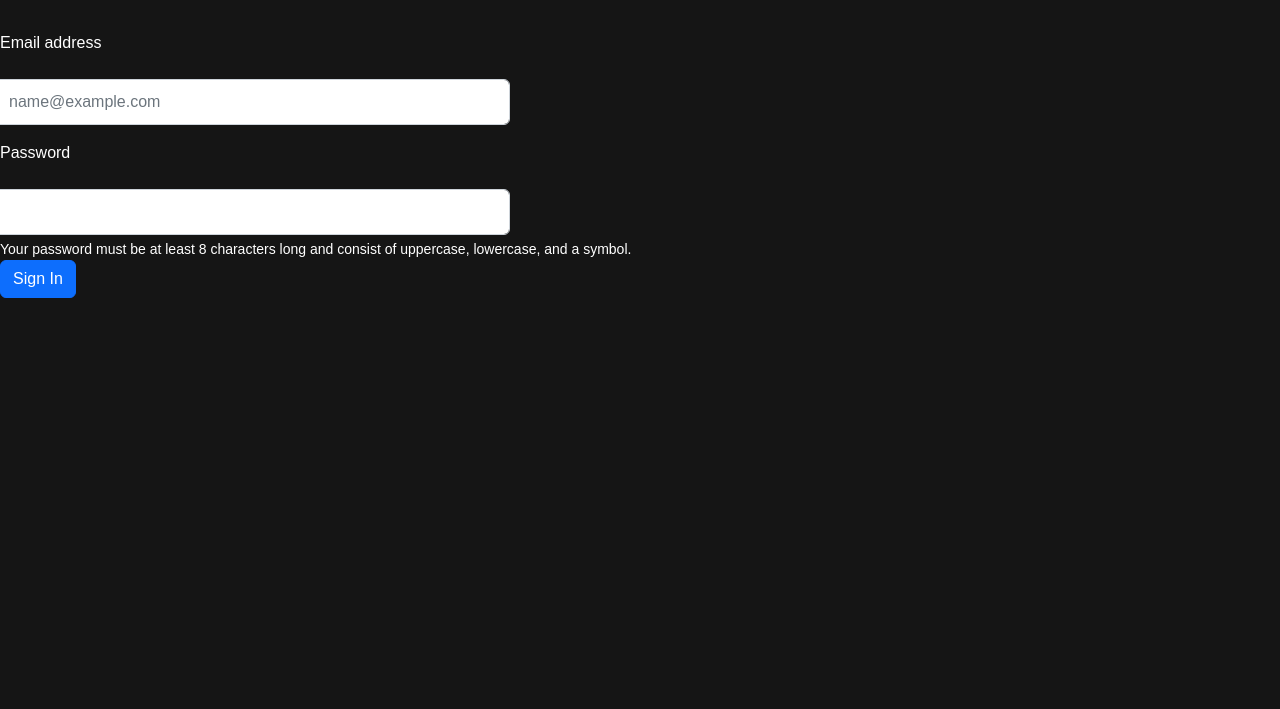
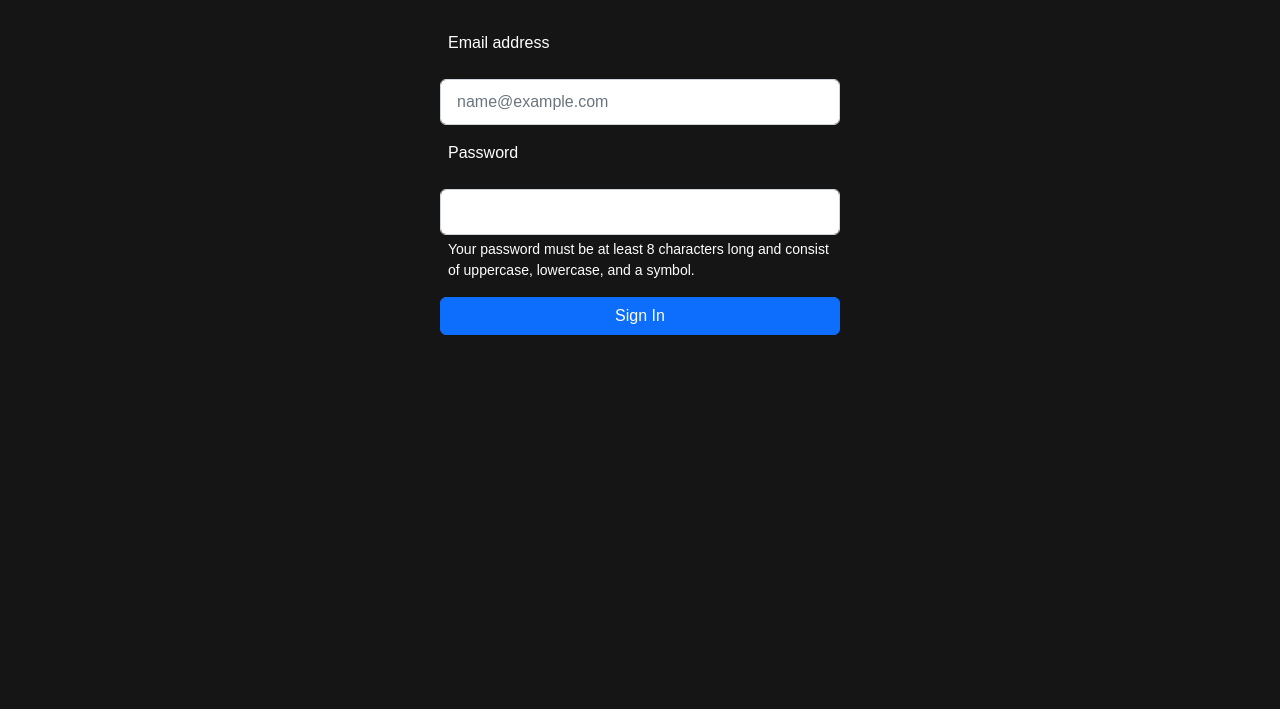
Before and after one commit to zhvnvrys/lightweight_gym_frontend, a plain HTML site: page Lightweight_Gym_Frontend/login.html in a window 1280 px wide. Shown: the part 91-800 px from the top of the page. Drawn offline with Linux system fonts and the light colour scheme; no server answers.

Commit message:
SignUp and login forms centered
Also, deleted extra objects in nav and stayed only Home button

```diff
--- a/Lightweight_Gym_Frontend/css/main.css
+++ b/Lightweight_Gym_Frontend/css/main.css
@@ -49,7 +49,7 @@ p {
     margin: 0;
     padding: 0;
     font-weight: 300;
-;
+
 }
 .nav_link{
     text-decoration: none;
@@ -65,6 +65,7 @@ p {
     border-radius: 18px;
     transition: all 0.5s ease;
     font-weight: 500;
+
 }
 
 .nav__button--white {
@@ -204,7 +205,6 @@ margin-top: 32px;
 }
 .form-control {
     height: 46px;
-    width: 40%;
     padding: 10px 16px;
     display: flex;
     justify-content: center;
@@ -229,3 +229,14 @@ margin-top: 32px;
 .white-text{
     color: white;
 }
+
+.main_login_form, .main_signup_form {
+    display: flex;
+    justify-content: center;
+    flex-direction: column;
+    align-items: center;
+}
+
+.login_form, .signup_form {
+    width: 30%;
+}
--- a/Lightweight_Gym_Frontend/login.html
+++ b/Lightweight_Gym_Frontend/login.html
@@ -23,13 +23,12 @@
               <div class="menu">
                 <ul>
                   <a href="index.html" class="nav_link">Home</a>
-                  <a href="index.html" class="nav_link">Membership</a>
-                  <a href="#" class="nav_link">Workout</a>
-                  <a href="#" class="nav_link">Schedule</a>
+
                 </ul>
               </div>
             </div>
             <div class="offset-1 col-md-3">
+              <div class="nav_button_group">
                 <button class="nav__button nav__button--white">
                   <a href="login.html"> Log in</a>
                 </button>
@@ -37,12 +36,14 @@
                   <a href="registration.html"> Sign up</a>
                 </button>
               </div>
+
+            </div>
           </div>
         </div>
       </div>
     </header>
-    <main class="main_login_form">
-      <div id="loginForm">
+    <div class="main_login_form">
+      <div id="loginForm" class = "login_form">
         <form class="row g-3 needs-validation" novalidate>
           <label for="emailInput" class="form-label">Email address</label>
           <input type="email" id="emailInput" class="form-control" placeholder="name@example.com" />
@@ -52,10 +53,12 @@
           <div id="passwordHelpBlock" class="form-text">
             Your password must be at least 8 characters long and consist of uppercase, lowercase, and a symbol.
           </div>
-        </div>
           <button type="submit" class="btn btn-primary">Sign In</button>
         </form>
-    </main>
+        </div>
+
+
+      </div>
 
 
     <script src="script.js"></script>
```
Also changed, not shown: Lightweight_Gym_Frontend/registration.html (+2 -4 lines). Lines whose indentation alone changed are shown as unchanged.
